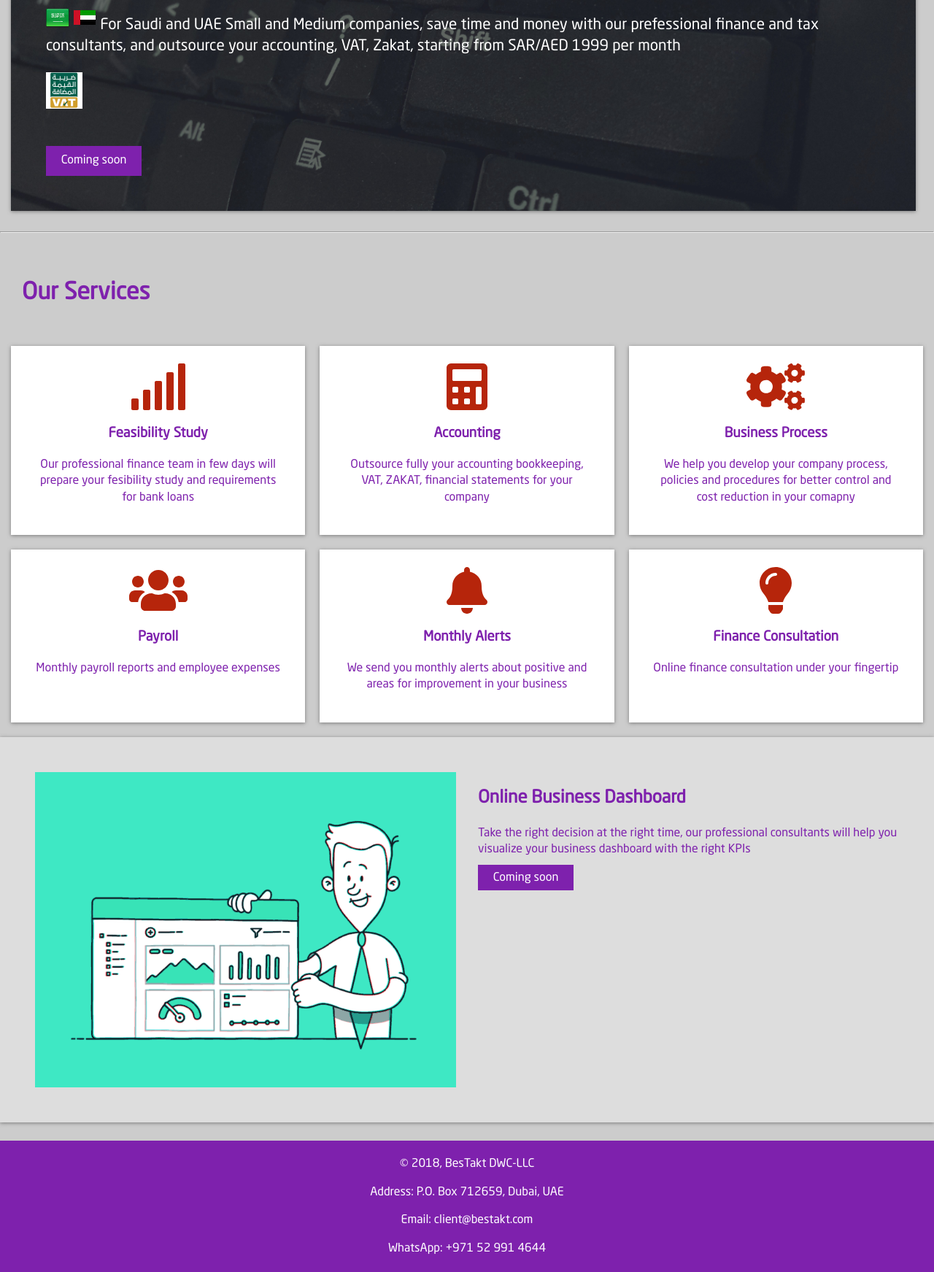
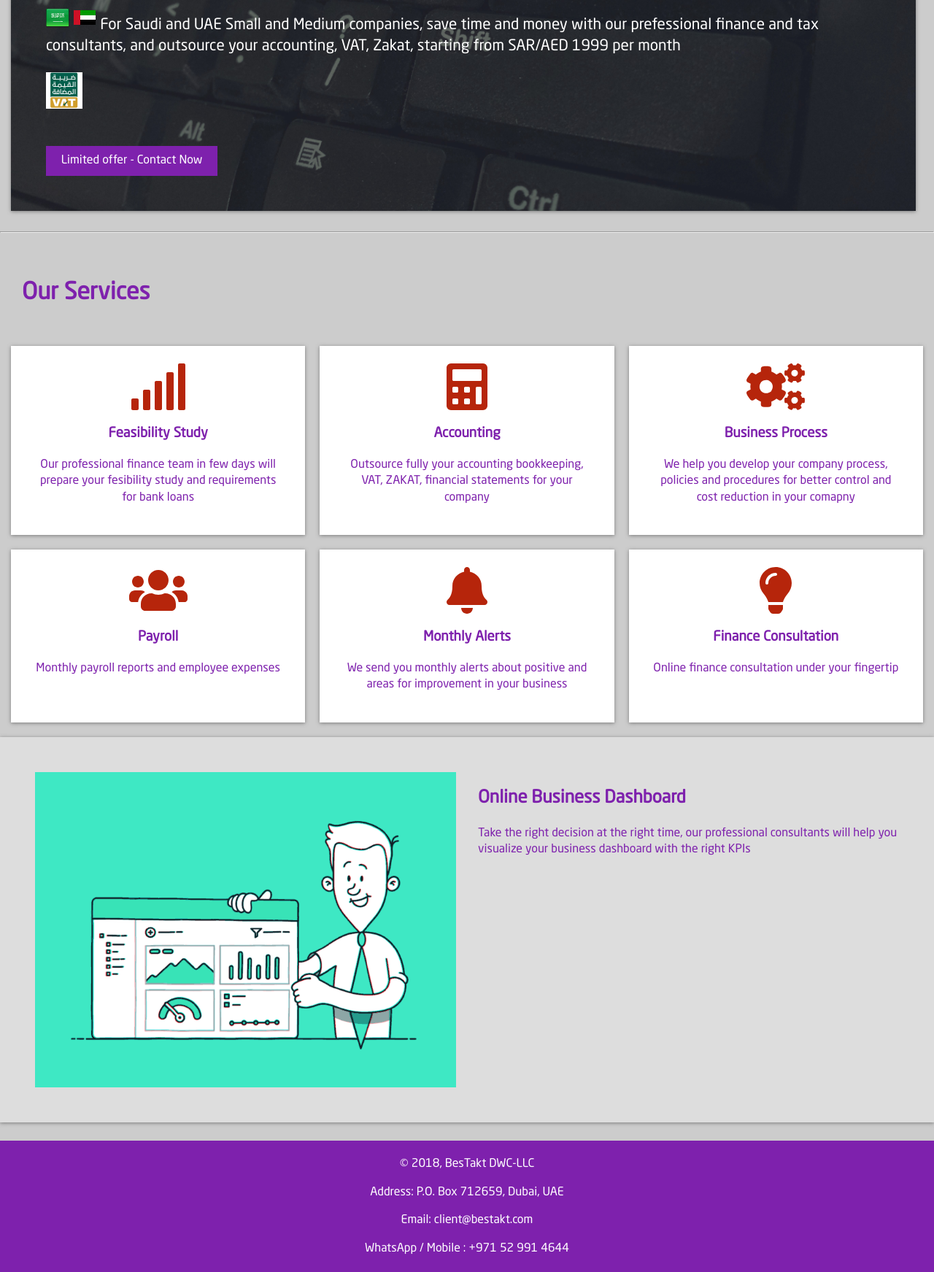
Before and after one commit to sayedessam/BesTakt-pre, a Flask app: page / in a window 1280 px wide. Shown: the part 382-2125 px from the top of the page at 73% size. Run offline with Flask 2, Linux system fonts and the light colour scheme; some libraries are stand-ins or nearby versions.

Commit message:
contact button

```diff
--- a/CMS.py
+++ b/CMS.py
@@ -34,8 +34,8 @@ D_FOOTER = { # site map - (title, items)
 
 D_INDEX = {
     'soon':{
-        ara:u'قريبآ',
-        eng:'Coming soon'
+        ara:u'عرض خاص - إتصل بنا الآن',
+        eng:'Limited offer - Contact Now'
     },
 
     'brand':{
--- a/templates/index1.html
+++ b/templates/index1.html
@@ -66,7 +66,7 @@
                         <img src="../static/img/VAT_200x200.png" alt="VAT ضريبة القيمة المضافة" style="width: 50px;">
                     </p>
                 </p>
-                <a href="#" class="btn">{{ D_INDEX['soon'][LANG] }}</a>
+                <a href="#contact" class="btn">{{ D_INDEX['soon'][LANG] }}</a>
             </header>
 
             <!-- 1 year special offer starts at 1999 sar/AED -->
@@ -135,17 +135,18 @@
                 <h2>{{ D_INDEX['card-l'][LANG][0] }}</h2>
                 <p>{{ D_INDEX['card-l'][LANG][1] }}
                 </p>
-
+                <!--  button to redirect to dashboard description
                 <a href="#" class="btn">{{ D_INDEX['soon'][LANG] }}</a>
+                -->
             </div>
         </section>
 
         <!-- Footer -->
-        <footer>
+        <footer id="contact">
             <p dir="ltr"> &copy; 2018, BesTakt DWC-LLC </p>
             <p>Address: P.O. Box 712659, Dubai, UAE</p>
             <p>Email: client@bestakt.com</p>
-            <p>WhatsApp: +971 52 991 4644</p>
+            <p>WhatsApp / Mobile : +971 52 991 4644</p>
         </footer>
 
     </div>
```
